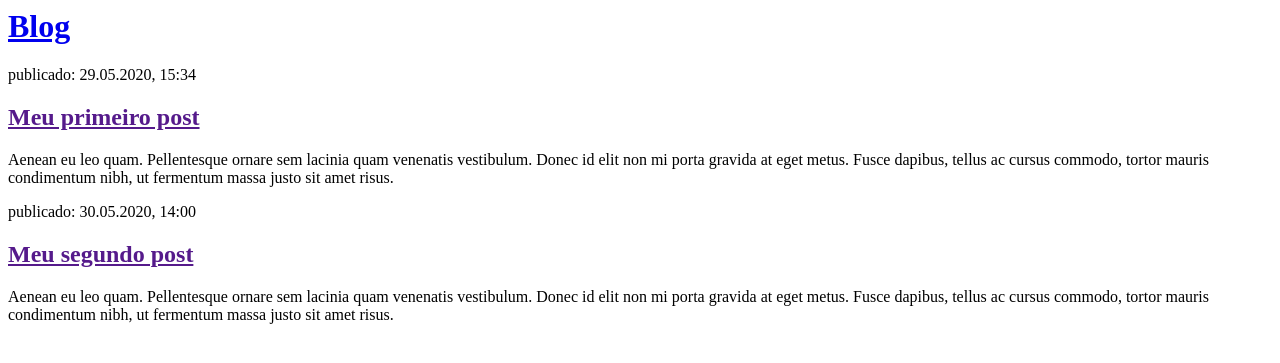
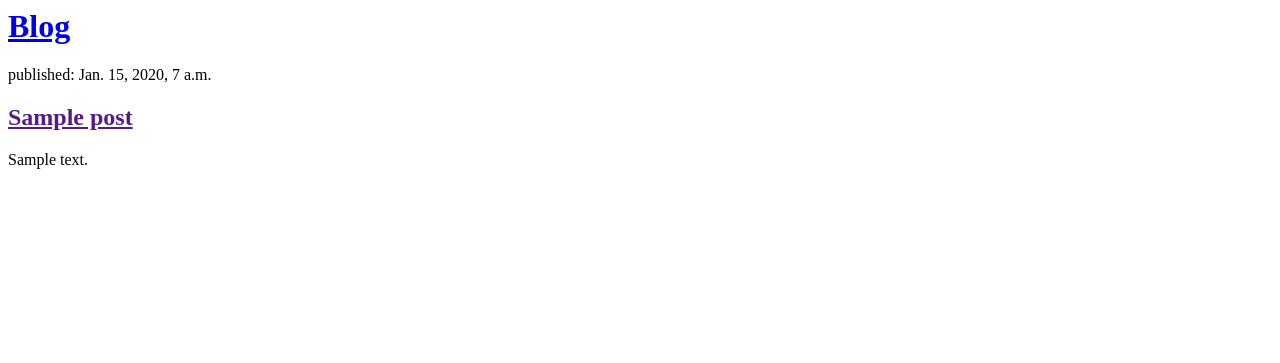
Before and after one commit to jonataseo/django-blog, a Django app: page / in a window 1280 px wide. Shown: the top 363 px of the page. Run offline with Django 3.2, Linux system fonts and the light colour scheme; tables that the repository leaves empty hold one stand-in row (values such as "Sample post").

Commit message:
Modified templates to display posts from database

```diff
--- a/blog/templates/blog/post_list.html
+++ b/blog/templates/blog/post_list.html
@@ -7,16 +7,12 @@
             <h1><a href="/">Blog</a></h1>
         </div>
 
-        <div>
-            <p>publicado: 29.05.2020, 15:34</p>
-            <h2><a href="">Meu primeiro post</a></h2>
-            <p>Aenean eu leo quam. Pellentesque ornare sem lacinia quam venenatis vestibulum. Donec id elit non mi porta gravida at eget metus. Fusce dapibus, tellus ac cursus commodo, tortor mauris condimentum nibh, ut fermentum massa justo sit amet risus.</p>
-        </div>
-
-        <div>
-            <p>publicado: 30.05.2020, 14:00</p>
-            <h2><a href="">Meu segundo post</a></h2>
-            <p>Aenean eu leo quam. Pellentesque ornare sem lacinia quam venenatis vestibulum. Donec id elit non mi porta gravida at eget metus. Fusce dapibus, tellus ac cursus commodo, tortor mauris condimentum nibh, ut fermentum massa justo sit amet risus.</p>
-        </div>
+        {% for post in posts %}
+            <div>
+                <p>published: {{ post.published_date }}</p>
+                <h2><a href="">{{ post.title }}</a></h2>
+                <p>{{ post.text|linebreaksbr }}</p>
+            </div>
+        {% endfor %}
     </body>
 </html>
--- a/blog/views.py
+++ b/blog/views.py
@@ -1,5 +1,8 @@
 from django.shortcuts import render
+from django.utils import timezone
+from .models import Post
 
 # Create your views here.
 def post_list(request):
-    return render(request, 'blog/post_list.html', {})
+    posts = Post.objects.filter(published_date__lte=timezone.now()).order_by('published_date')
+    return render(request, 'blog/post_list.html', {'posts': posts})
```
